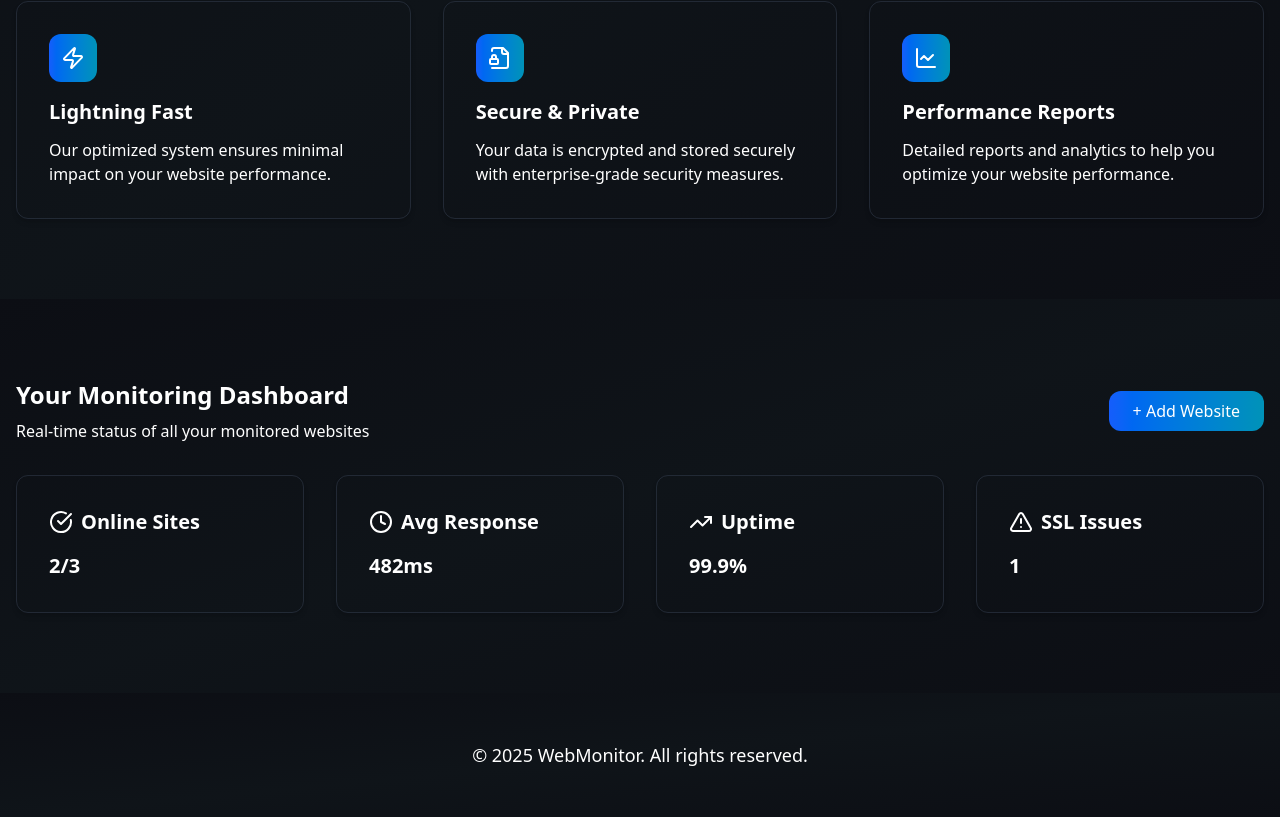
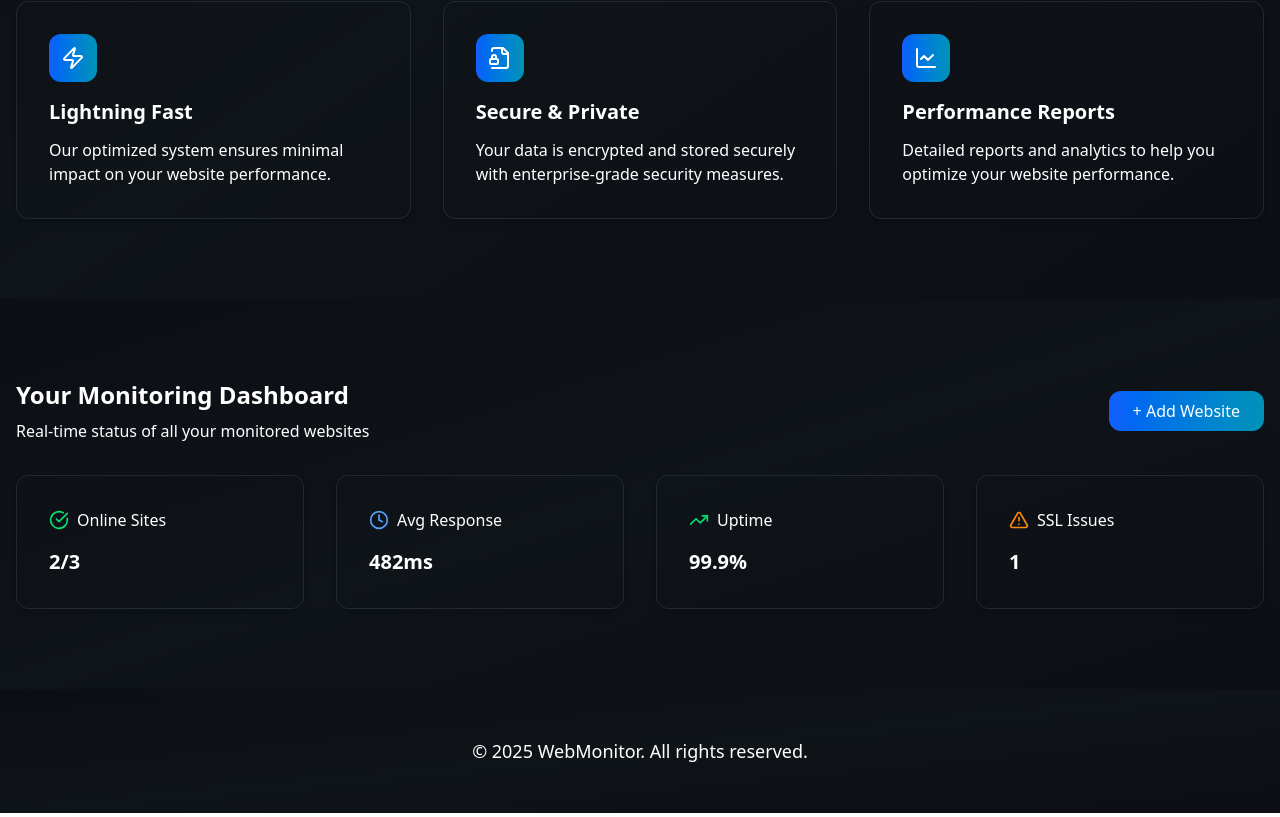
Before and after one commit to Dineshsoni02/WebmonitorV2, a React (Vite) app in the folder frontend/: page / in a window 1280 px wide. Shown: the part 1369-2186 px from the top of the page. Built offline with nearby package versions, Linux system fonts and the light colour scheme.

Commit message:
icons improved

```diff
--- a/frontend/src/components/BodyComponent.jsx
+++ b/frontend/src/components/BodyComponent.jsx
@@ -371,9 +371,9 @@ const DashboardSection = () => {
           <div className="statsCard bg-transparent border border-gray-700/50 hover:border-gray-600/80 p-8 rounded-xl shadow-md hover:shadow-[0px_0px_28px_2px] hover:shadow-cyan-500/25 transition-all duration-300">
             <div className="flex items-center gap-2 mb-4">
               <div className="text-2xl flex items-center justify-center">
-                <CircleCheckBig className="w-6 h-6" />
+                <CircleCheckBig className="w-5 h-5 text-green-400" />
               </div>
-              <h3 className="text-xl font-semibold text-white ">
+              <h3 className="text-base font-medium text-white ">
                 Online Sites
               </h3>
             </div>
@@ -382,9 +382,9 @@ const DashboardSection = () => {
           <div className="statsCard bg-transparent border border-gray-700/50 hover:border-gray-600/80 p-8 rounded-xl shadow-md hover:shadow-[0px_0px_28px_2px] hover:shadow-cyan-500/25 transition-all duration-300">
             <div className="flex items-center gap-2 mb-4">
               <div className="text-2xl flex items-center justify-center">
-                <Clock4 className="w-6 h-6" />
+                <Clock4 className="w-5 h-5 text-blue-400" />
               </div>
-              <h3 className="text-xl font-semibold text-white ">
+              <h3 className="text-base font-medium text-white ">
                 Avg Response
               </h3>
             </div>
@@ -393,18 +393,18 @@ const DashboardSection = () => {
           <div className="statsCard bg-transparent border border-gray-700/50 hover:border-gray-600/80 p-8 rounded-xl shadow-md hover:shadow-[0px_0px_28px_2px] hover:shadow-cyan-500/25 transition-all duration-300">
             <div className="flex items-center gap-2 mb-4">
               <div className="text-2xl flex items-center justify-center">
-                <TrendingUp className="w-6 h-6" />
+                <TrendingUp className="w-5 h-5 text-green-400" />
               </div>
-              <h3 className="text-xl font-semibold text-white ">Uptime</h3>
+              <h3 className="text-base font-medium text-white ">Uptime</h3>
             </div>
             <p className="text-white text-xl font-bold  ">99.9%</p>
           </div>
           <div className="statsCard bg-transparent border border-gray-700/50 hover:border-gray-600/80 p-8 rounded-xl shadow-md hover:shadow-[0px_0px_28px_2px] hover:shadow-cyan-500/25 transition-all duration-300">
             <div className="flex items-center gap-2 mb-4">
               <div className="text-2xl flex items-center justify-center">
-                <TriangleAlert className="w-6 h-6" />
+                <TriangleAlert className="w-5 h-5 text-orange-400" />
               </div>
-              <h3 className="text-xl font-semibold text-white ">SSL Issues </h3>
+              <h3 className="text-base font-medium text-white ">SSL Issues </h3>
             </div>
             <p className="text-white text-xl font-bold">1</p>
           </div>
```
